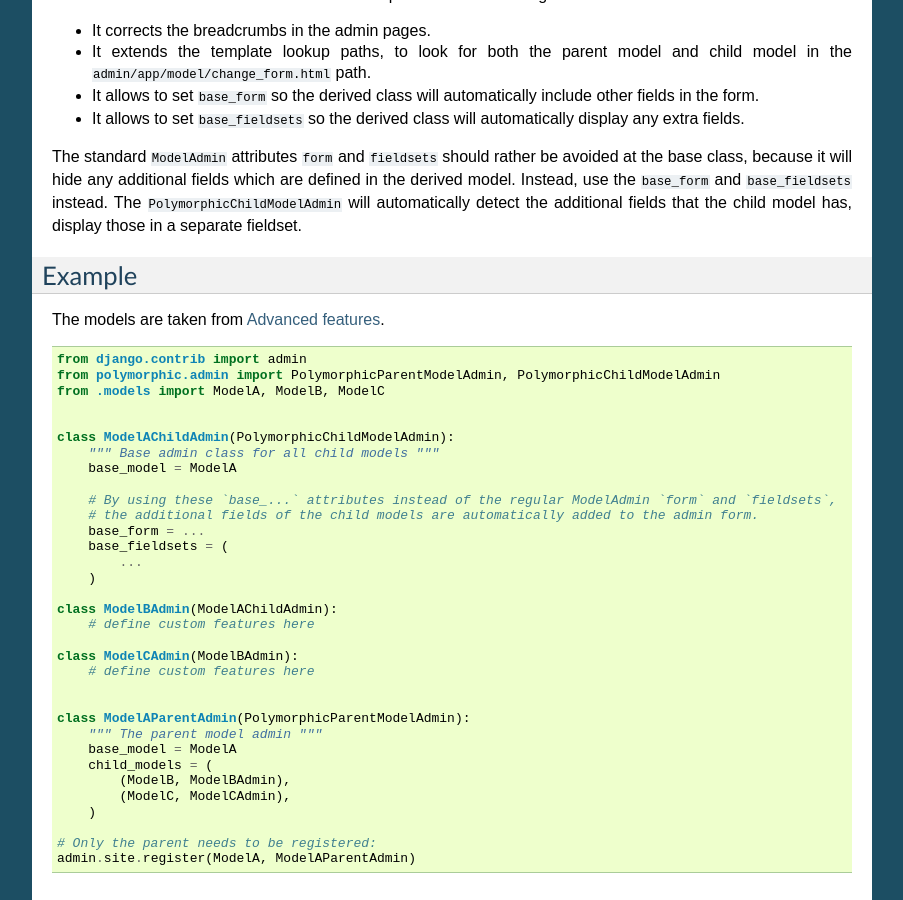
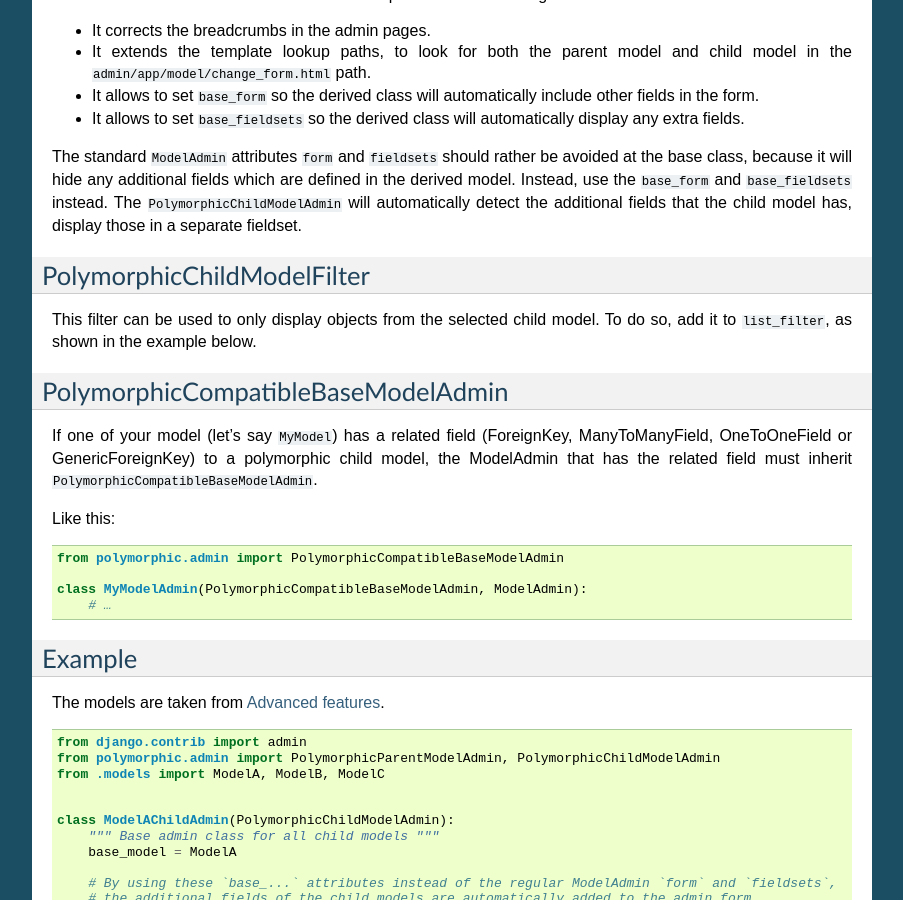
Before and after one commit to jazzband/django-polymorphic, a Sphinx documentation site: the page built from docs/admin.rst, in a window 1280 px wide and 900 px high, scrolled down 717 px. Shown: the whole window, without its empty margins (198-1101 px from the left). Built offline with Sphinx 7.4.7, drawn with Linux system fonts in a browser that asks for light colours; some of the changed text lies outside the part shown.

Commit message:
Documents PolymorphicChildModelFilter & PolymorphicCompatibleBaseModelAdmin.

```diff
--- a/docs/admin.rst
+++ b/docs/admin.rst
@@ -45,6 +45,30 @@
 use the ``base_form`` and ``base_fieldsets`` instead. The ``PolymorphicChildModelAdmin`` will
 automatically detect the additional fields that the child model has, display those in a separate fieldset.
 
+PolymorphicChildModelFilter
+---------------------------
+
+This filter can be used to only display objects from the selected child model.
+To do so, add it to ``list_filter``, as shown in the example below.
+
+
+PolymorphicCompatibleBaseModelAdmin
+-----------------------------------
+
+If one of your model (let's say ``MyModel``) has a related field (ForeignKey,
+ManyToManyField, OneToOneField or GenericForeignKey) to a polymorphic child
+model, the ModelAdmin that has the related field must inherit
+``PolymorphicCompatibleBaseModelAdmin``.
+
+Like this:
+
+.. code-block:: python
+
+    from polymorphic.admin import PolymorphicCompatibleBaseModelAdmin
+
+    class MyModelAdmin(PolymorphicCompatibleBaseModelAdmin, ModelAdmin):
+        # …
+
 
 .. _admin-example:
 
```
